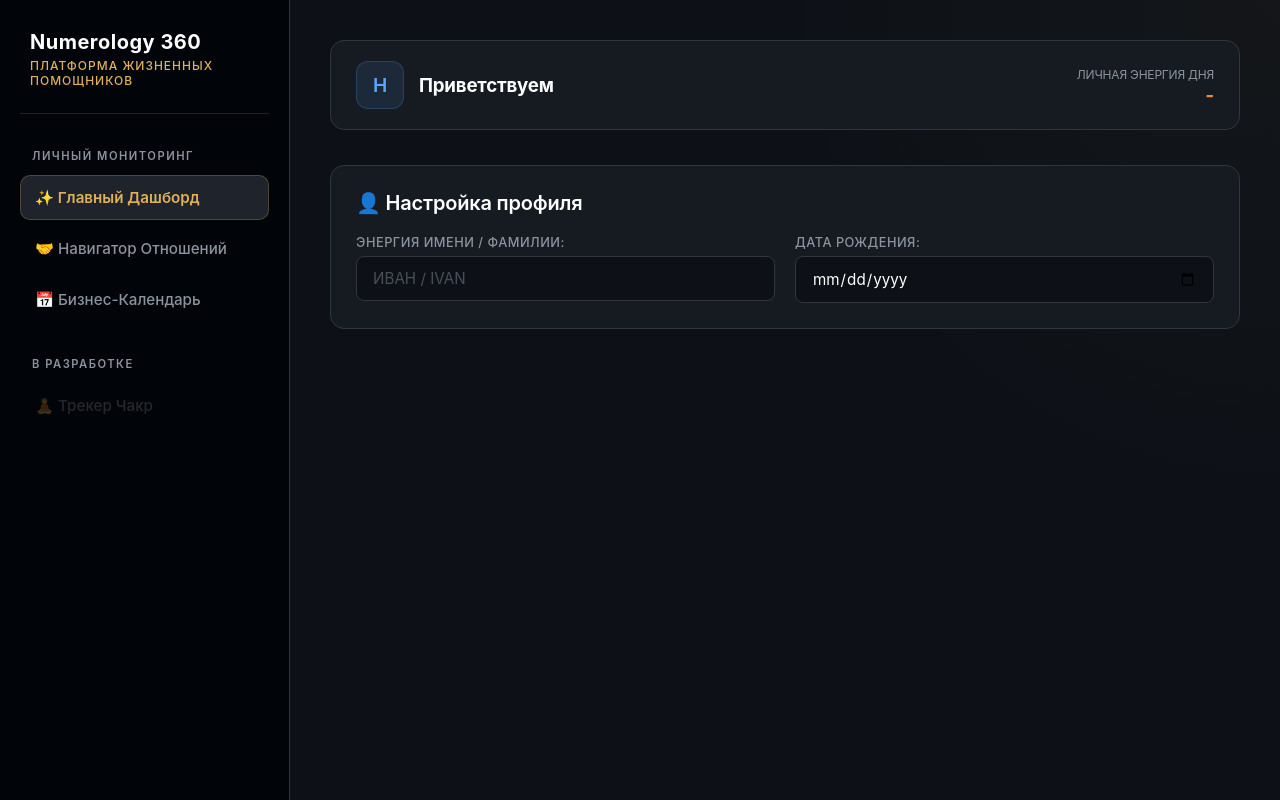
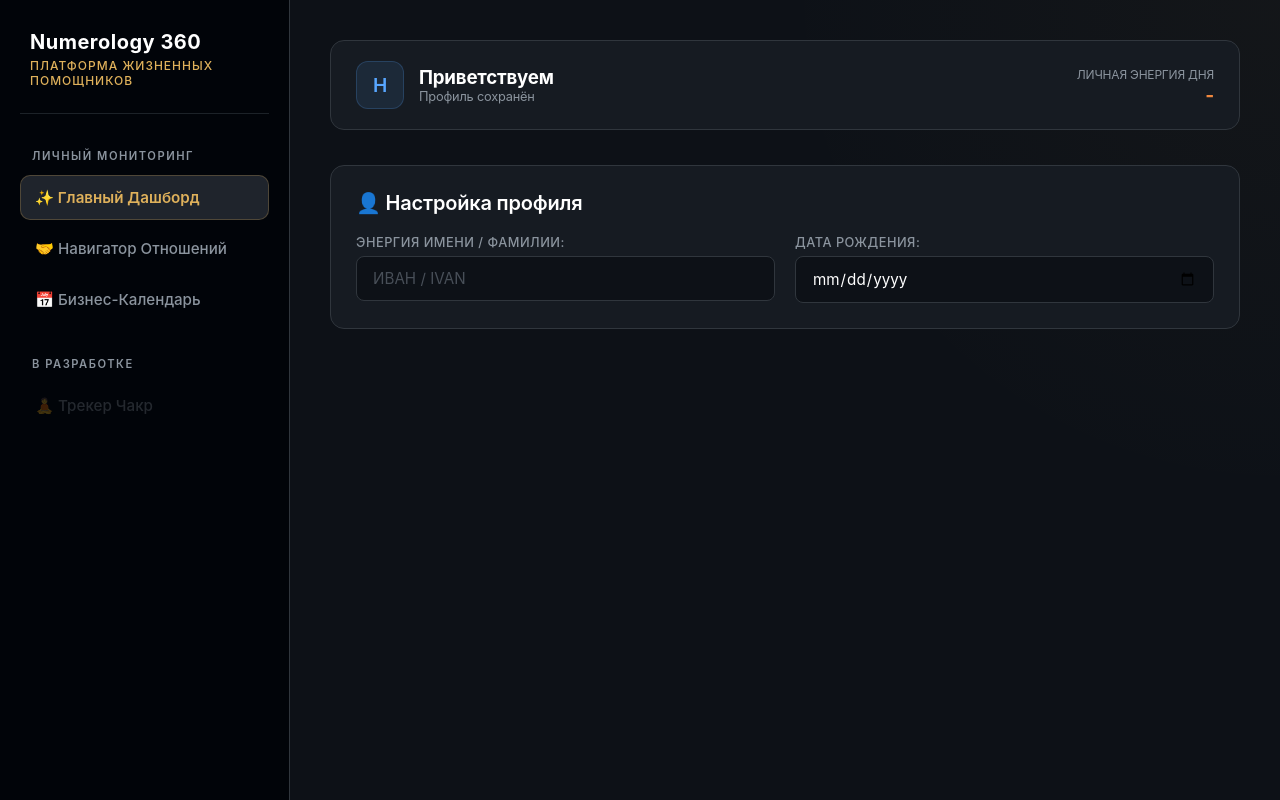
Before and after one commit to andrumahsv-netizen/vedic-numerology, a plain HTML site: page index.html in a window 1280 px wide. Drawn offline with nearby package versions, Linux system fonts and the light colour scheme.

Commit message:
Update index.html

```diff
--- a/index.html
+++ b/index.html
@@ -31,6 +31,7 @@
                 <div class="avatar-stub" id="userAvatar">Н</div>
                 <div>
                     <h3 style="color: white; text-align: left;" id="welcomeName">Приветствуем </h3>
+                    <p style="font-size: 0.8rem; color: var(--text-muted);" id="welcomeDate">Профиль сохранён</p>
                 </div>
             </div>
             <div style="text-align: right;">
```
